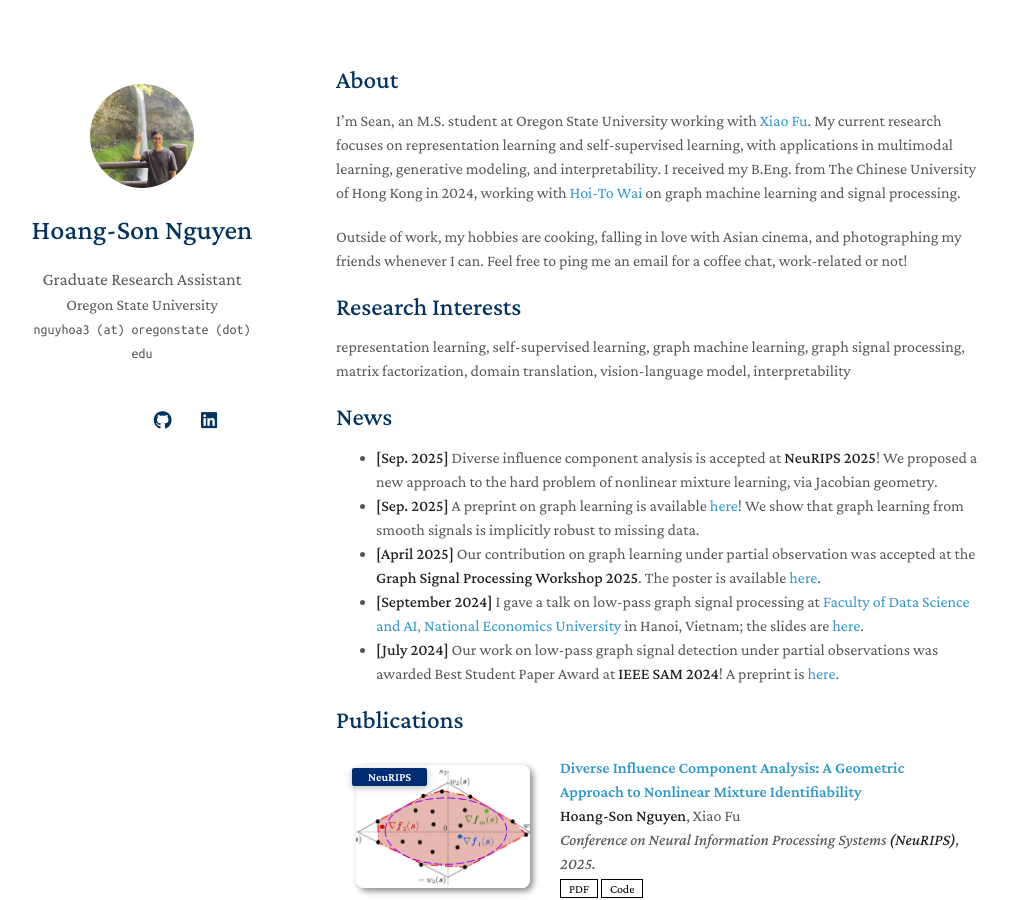
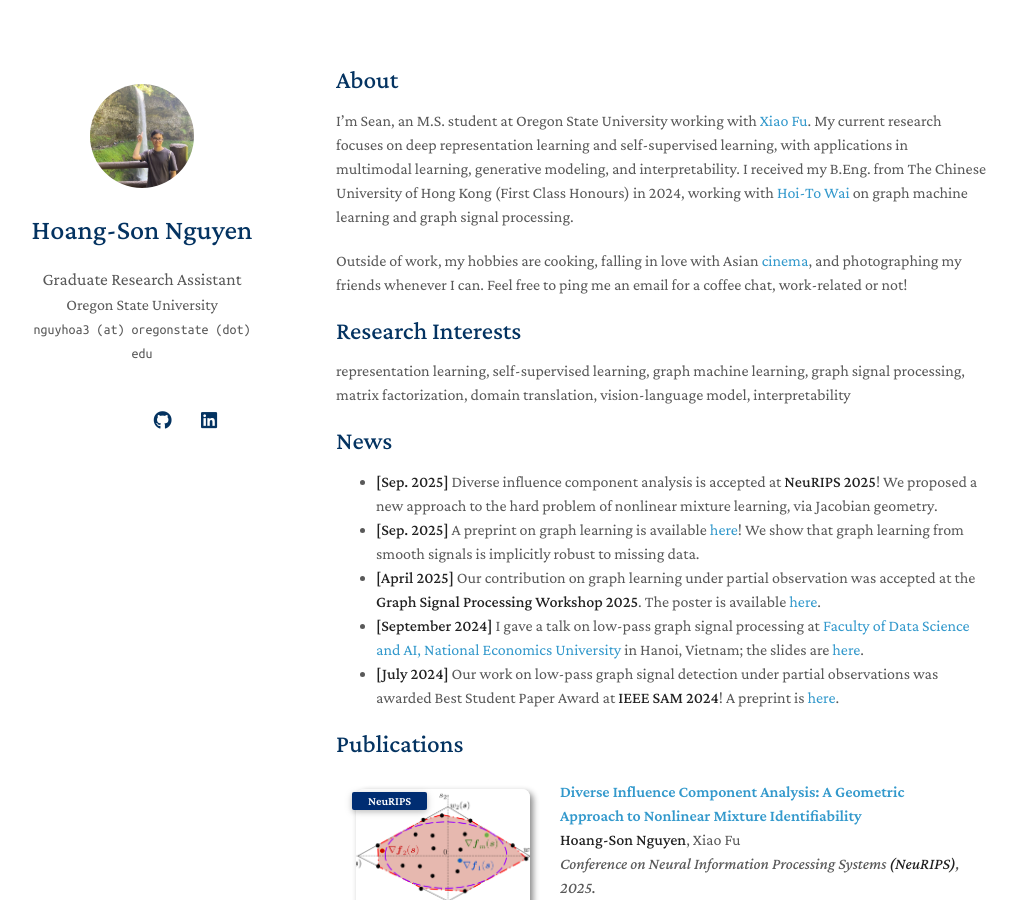
Before and after one commit to hsnguyen24/hsnguyen24.github.io, a Jekyll site: the page built from index.md, in a window 1280 px wide and 900 px high. Shown: the whole window, without its empty margins (134-1151 px from the left). Built offline with Jekyll 4.4.1, drawn with Linux system fonts in a browser that asks for light colours; nearby versions of some CDN libraries; a style sheet for code colours, icons or effects is not loaded; our own code applies the rules of GitHub Pages for plain Markdown files.

Commit message:
Update index.md

```diff
--- a/index.md
+++ b/index.md
@@ -4,9 +4,9 @@ layout: homepage
 
 ## About
 
-I'm Sean, an M.S. student at Oregon State University working with [Xiao Fu](https://web.engr.oregonstate.edu/~fuxia). My current research focuses on representation learning and self-supervised learning, with applications in multimodal learning, generative modeling, and interpretability. I received my B.Eng. from The Chinese University of Hong Kong in 2024, working with [Hoi-To Wai](https://www1.se.cuhk.edu.hk/~htwai) on graph machine learning and signal processing.
+I'm Sean, an M.S. student at Oregon State University working with [Xiao Fu](https://web.engr.oregonstate.edu/~fuxia). My current research focuses on deep representation learning and self-supervised learning, with applications in multimodal learning, generative modeling, and interpretability. I received my B.Eng. from The Chinese University of Hong Kong (First Class Honours) in 2024, working with [Hoi-To Wai](https://www1.se.cuhk.edu.hk/~htwai) on graph machine learning and graph signal processing.
 
-Outside of work, my hobbies are cooking, falling in love with Asian cinema, and photographing my friends whenever I can. Feel free to ping me an email for a coffee chat, work-related or not!
+Outside of work, my hobbies are cooking, falling in love with Asian [cinema](https://letterboxd.com/notseanthesheep/), and photographing my friends whenever I can. Feel free to ping me an email for a coffee chat, work-related or not!
 
 ## Research Interests
 representation learning, self-supervised learning, graph machine learning, graph signal processing, matrix factorization, domain translation, vision-language model, interpretability
```
